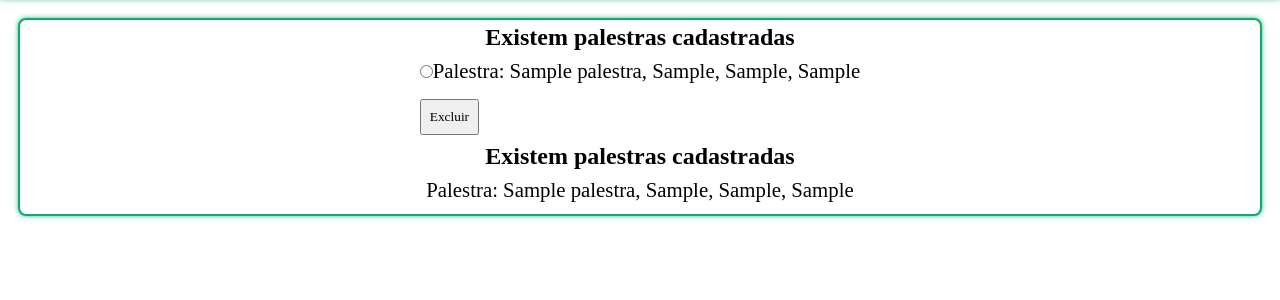
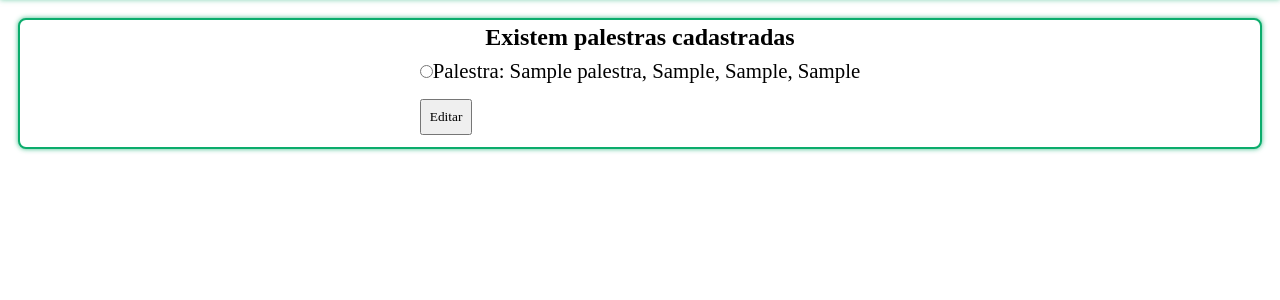
Before and after one commit to db-ramos/palestra, a PHP site: page /index.php?page=alterar in a window 1280 px wide. Shown: the part 146-446 px from the top of the page. Run offline with PHP 8.4, Linux system fonts and the light colour scheme; tables that the repository leaves empty or names only in its code hold one stand-in row (values such as "Sample post").

Commit message:
editar funcionando

```diff
--- a/alterar.php
+++ b/alterar.php
@@ -1,3 +1,6 @@
+
+
+
 <form action="?page=alterar" method="post">
 <?php
 $listaPalestra = $palestra->getPalestras();
@@ -12,7 +15,7 @@ if(empty($listaPalestra)){
         echo "Palestra: $p->titulo, $p->palestrante, $p->data, $p->hora";
         echo "</p>";
     }
-    echo "<p><input type='submit' name='bt_excluir' value='Excluir'></p>";
+    echo "<p><input type='submit' name='bt_editar' value='Editar'></p>";
 }
 
 ?>
--- a/alterar_editar.php
+++ b/alterar_editar.php
@@ -9,5 +9,5 @@
     <p><label>Palestrante: </label><input type="text" name="palestrante" required value="<?= $p->palestrante ?>"></p>
     <p><label>Data: </label><input type="date" name="data" required value="<?= $p->data ?>"></p>
     <p><label>Hora: </label><input type="time" name="hora" required value="<?= $p->hora ?>"></p>
-    <p class="center"><input type="submit" name="bt_salvar" value="Cadastrar" ></p>
+    <p class="center"><input type="submit" name="bt_salvar" value="Salvar Alterações" ></p>
 </form>
--- a/index.php
+++ b/index.php
@@ -66,6 +66,7 @@
                 }else{
                     require "alterar.php";
                 }
+                break;
             default:
                 require "listar.php";
                 break;
```
